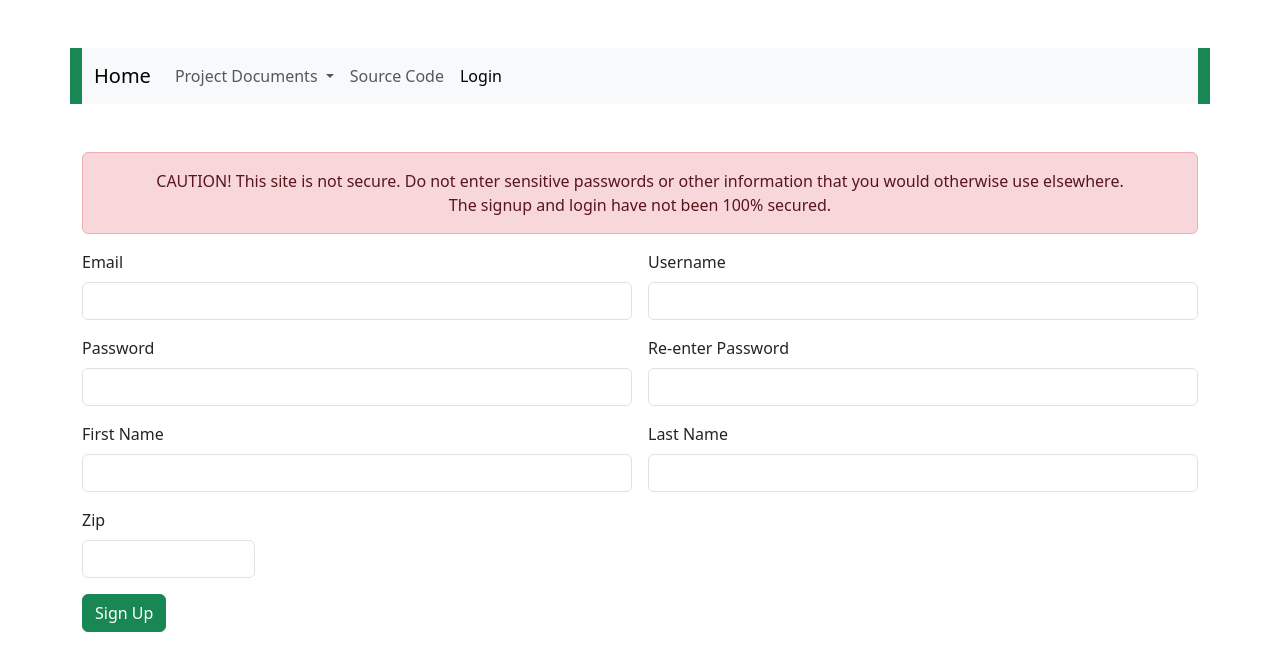
After one commit to uAreHere/ISI-490-EV-Charging-Services-Locator, a PHP site: page /signUp.php in a window 1280 px wide. The commit adds this page. Shown: the top 671 px of the page. Run offline with PHP 8.4, Linux system fonts and the light colour scheme; a stand-in replaces the project's code that opens the database connection.

Commit message:
added php scripts for login & signup

```diff
--- a/connection.php
+++ b/connection.inc.php
@@ -1,4 +1,5 @@
 <?php
+    #php script to connect to DB server. All Variables are DB credentials
     $servername = "localhost";
     $username = "root";
     $password = "";
--- /dev/null
+++ b/signUp.php
@@ -0,0 +1,52 @@
+<?php
+    include_once 'header.php';
+?>
+
+<div class="container">
+
+<div class="alert alert-danger text-center" role="alert">
+  CAUTION! This site is not secure. Do not enter sensitive passwords or other information that you would otherwise use elsewhere. <br/>The signup and login have not been 100% secured.
+</div>
+
+
+<form action="includes/signup.inc.php" method="post"class="row g-3">
+  <div class="col-md-6">
+    <label for="inputEmail4" class="form-label">Email</label>
+    <input type="email" class="form-control" id="inputEmail4" required>
+  </div>
+  <div class="col-md-6">
+    <label for="inputUsername" class="form-label">Username</label>
+    <input type="username" class="form-control" id="inputUsername" required>
+  </div>
+  <div class="col-md-6">
+    <label for="inputPassword1" class="form-label">Password</label>
+    <input type="password" class="form-control" id="inputPassword1" required>
+  </div>
+  <div class="col-md-6">
+    <label for="inputPassword2" class="form-label">Re-enter Password</label>
+    <input type="password" class="form-control" id="inputPassword2" required>
+  </div>
+  <div class="col-md-6">
+    <label for="inputEmail4" class="form-label">First Name</label>
+    <input type="firstName" class="form-control" id="inputFirstName" required>
+  </div>
+  <div class="col-md-6">
+    <label for="inputLastName" class="form-label">Last Name</label>
+    <input type="lastName" class="form-control" id="inputLastName">
+  </div>
+    <div class="col-md-2">
+    <label for="inputZip" class="form-label">Zip</label>
+    <input type="text" class="form-control" id="inputZip" required>
+  </div>
+
+  <div class="col-12">
+    <button type="submit" class="btn btn-success">Sign Up</button>
+  </div>
+</form>
+
+</div>
+
+
+<?php
+    include_once 'footer.php';
+?>
```
Also changed, not shown: includes/login.inc.php (added, +11 -0 lines), includes/signup.inc.php (added, +11 -0 lines), login.php (+7 -7 lines).
